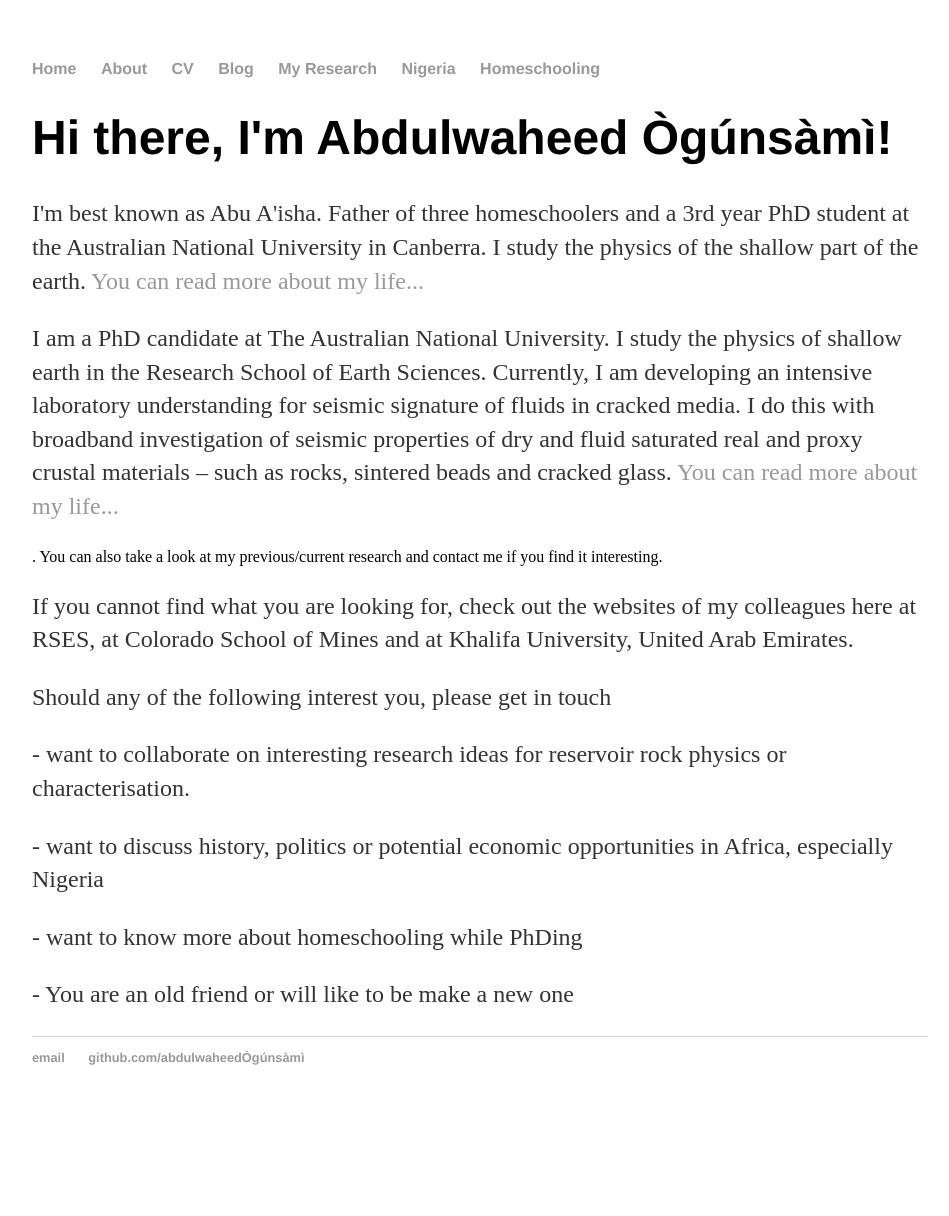
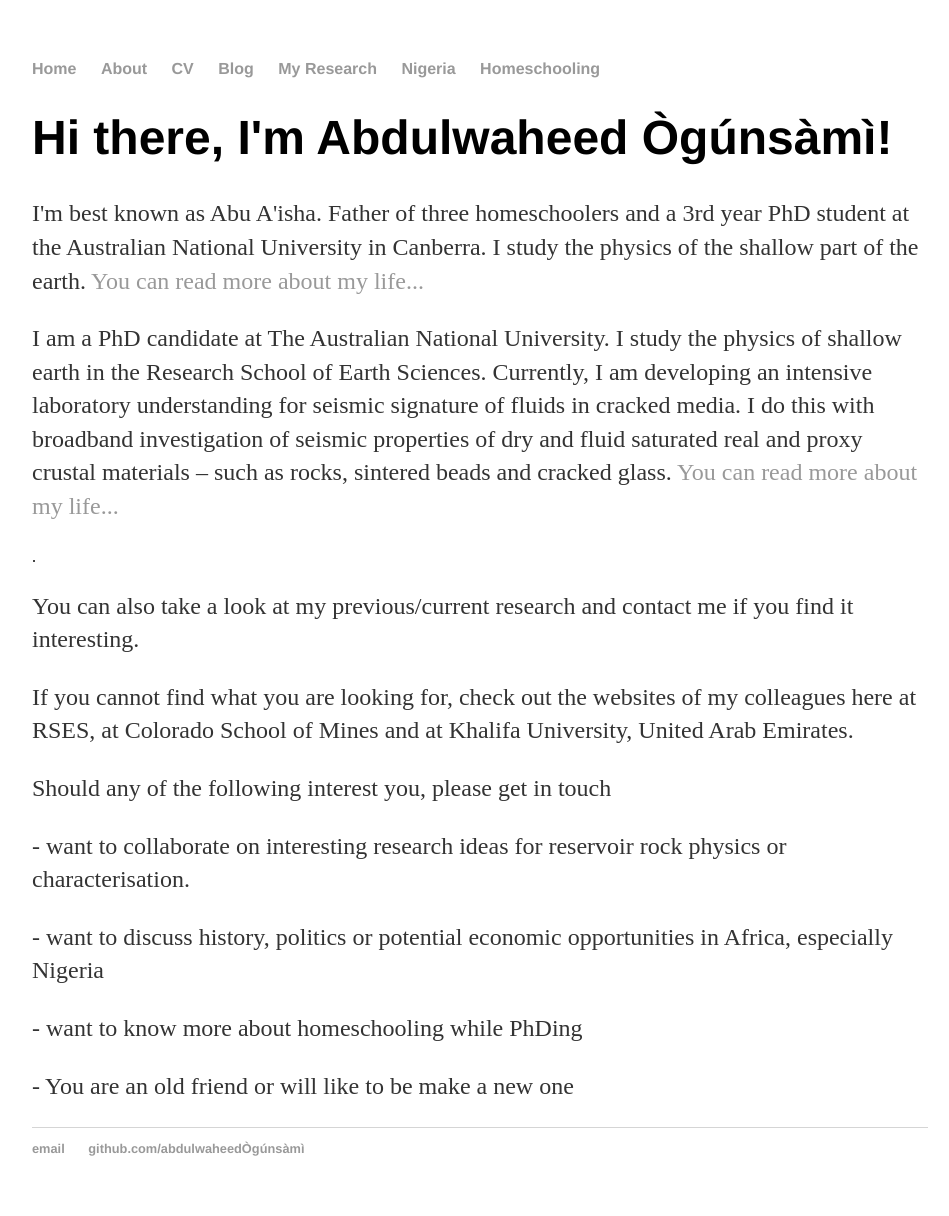
Before and after one commit to ogsm/ogsm.github.io, a Jekyll site: the page built from index.html, in a window 1280 px wide. Shown: the whole page, without its empty margins (160-1109 px from the left). Built offline with Jekyll 4.4.1, drawn with Linux system fonts in a browser that asks for light colours; before the commit the page ends 1125 px from its top, so only the background shows below that.

```diff
--- a/index.html
+++ b/index.html
@@ -6,7 +6,9 @@ title: Abdulwaheed Ògúnsàmì
 	<h1>Hi there, I'm Abdulwaheed Ògúnsàmì!</h1>
 	<p>I'm best known as Abu A'isha. Father of three homeschoolers and a 3rd year PhD student at the Australian National University in Canberra. I study the physics of the shallow part of the earth. <a href="/about"> You can read more about my life...</a></p> </div><!-- /.blurb -->
 <p> I am a PhD candidate at  The Australian National University. I study  the physics of shallow earth in the Research School of Earth Sciences. Currently, I am developing an intensive laboratory  understanding for  seismic signature of fluids in cracked media.  I do this with broadband investigation  of seismic properties of dry and fluid saturated  real and proxy crustal materials – such as  rocks, sintered beads and cracked glass.
-<a href="/about"> You can read more about my life...</a></p> </div><!-- /.blurb --> . You can also take a look at my previous/current research and contact me if you find it interesting.
+<a href="/about"> You can read more about my life...</a></p> </div><!-- /.blurb --> .
+
+<p>You can also take a look at my previous/current research and contact me if you find it interesting.
 
 <p>If you cannot find what you are looking for, check out the websites of my colleagues here at RSES, at Colorado School of Mines and at Khalifa University, United Arab Emirates.
 
```
